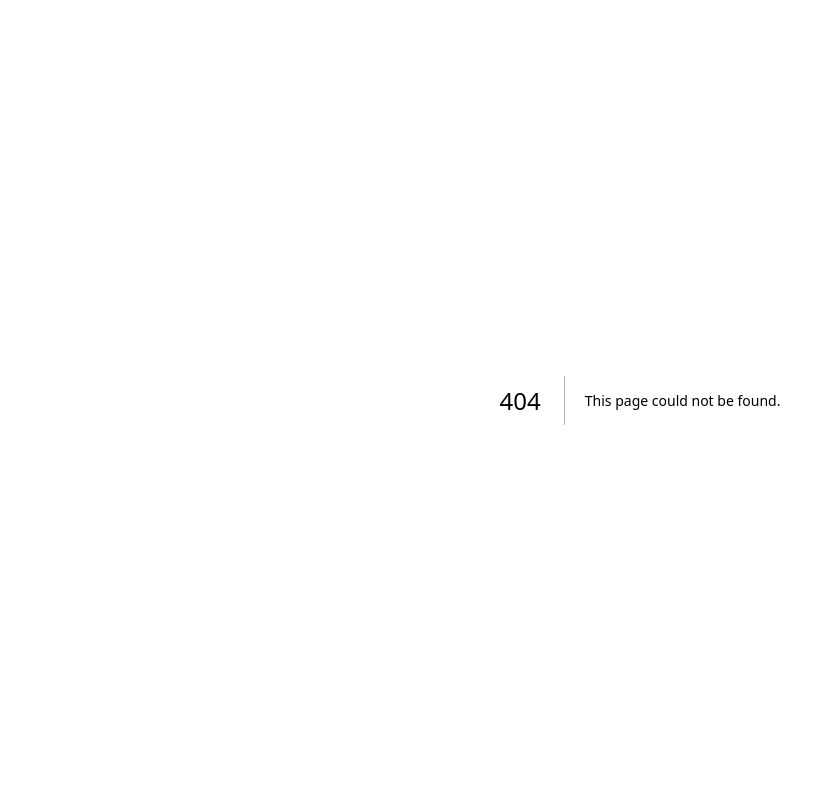
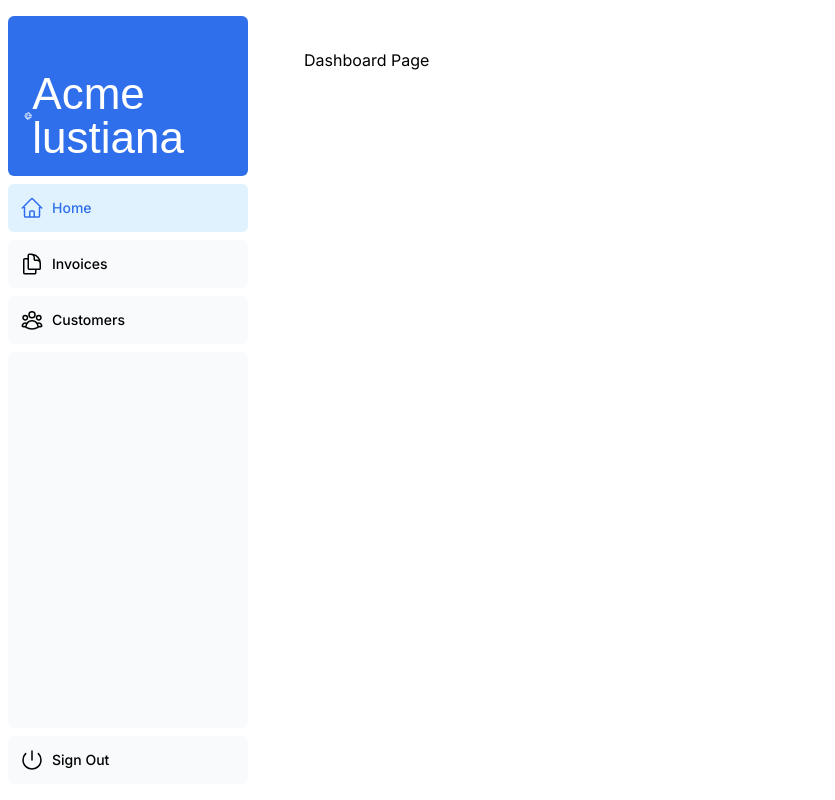
Before and after one commit to shereefua/Nextjs-Course-dashboard, a Next.js app: page /dashboard in a window 1280 px wide. Before the commit this address had no page. Shown: the whole page, without its empty margins (0-835 px from the left). Built offline with nearby package versions, Linux system fonts and the light colour scheme; a web font is replaced by a local one.

Commit message:
layout problems solved

```diff
--- a/app/dashboard/layout.tsx
+++ b/app/dashboard/layout.tsx
@@ -1,17 +1,12 @@
-"use client";
-
 import SideNav from "@/app/ui/dashboard/sidenav";
 
-
-const DashBoardLayout = () => {
+export default function Layout({ children }: { children: React.ReactNode }) {
     return (
         <div className="flex h-screen flex-col md:flex-row md:overflow-hidden">
             <div className="w-full flex-none md:w-64">
                 <SideNav />
             </div>
-            <div className="flex-grow p-6 md:overflow-y-auto md:p-12"></div>
+            <div className="flex-grow p-6 md:overflow-y-auto md:p-12">{children}</div>
         </div>
     );
-};
-
-export default DashBoardLayout;
+}
--- /dev/null
+++ b/app/dashboard/page.tsx
@@ -0,0 +1,3 @@
+export default function Page() {
+    return <p>Dashboard Page</p>;
+}
--- a/app/page.tsx
+++ b/app/page.tsx
@@ -23,7 +23,7 @@ export default function Page() {
                         , brought to you by Vercel.
                     </p>
                     <Link
-                        href="/login"
+                        href="/dashboard"
                         className="flex items-center gap-5 self-start rounded-lg bg-blue-500 px-6 py-3 text-sm font-medium text-white transition-colors hover:bg-blue-400 md:text-base"
                     >
                         <span>Log in</span> <ArrowRightIcon className="w-5 md:w-6" />
```
Also changed, not shown: tsconfig.json (+1 -8 lines).
